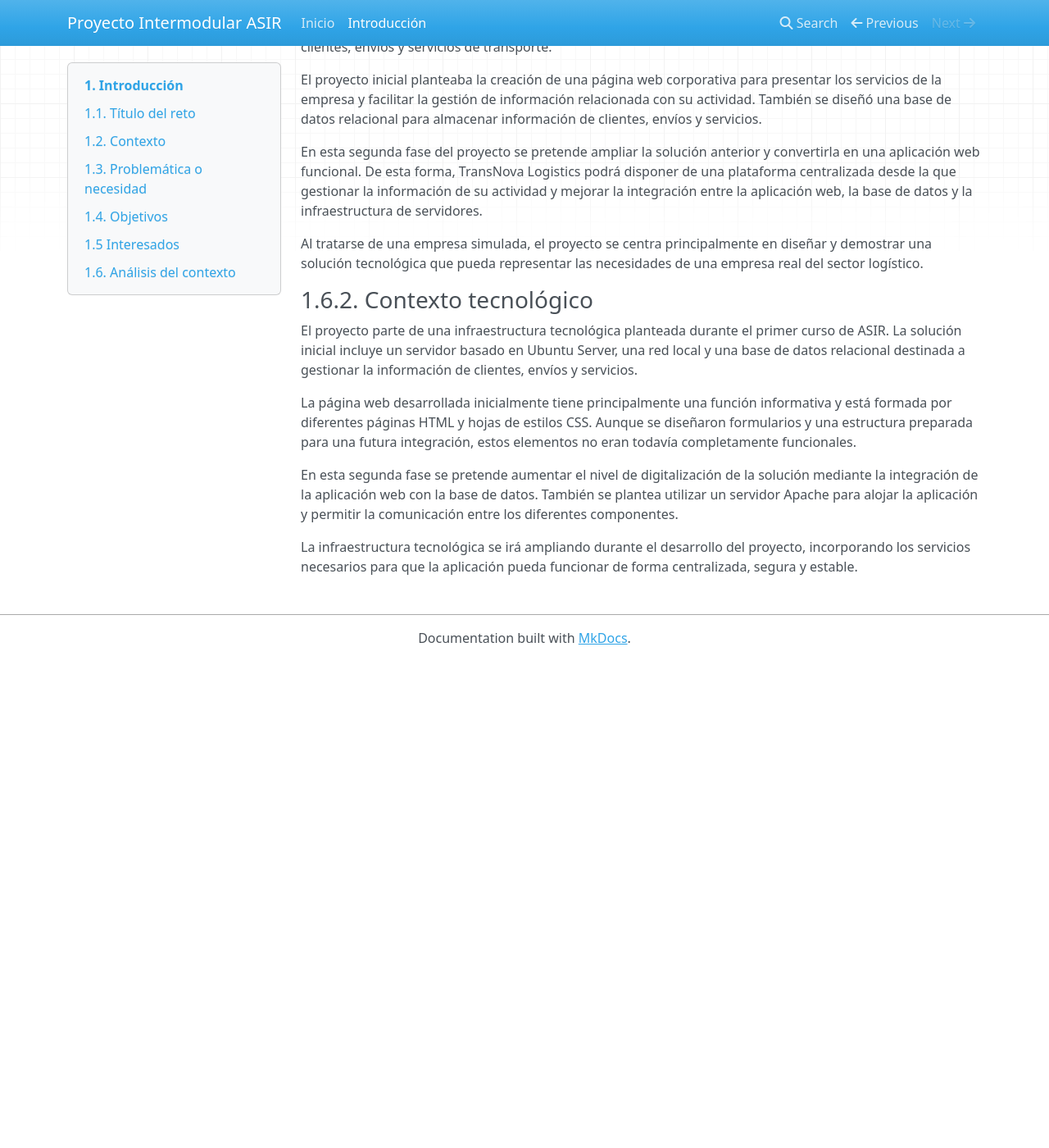
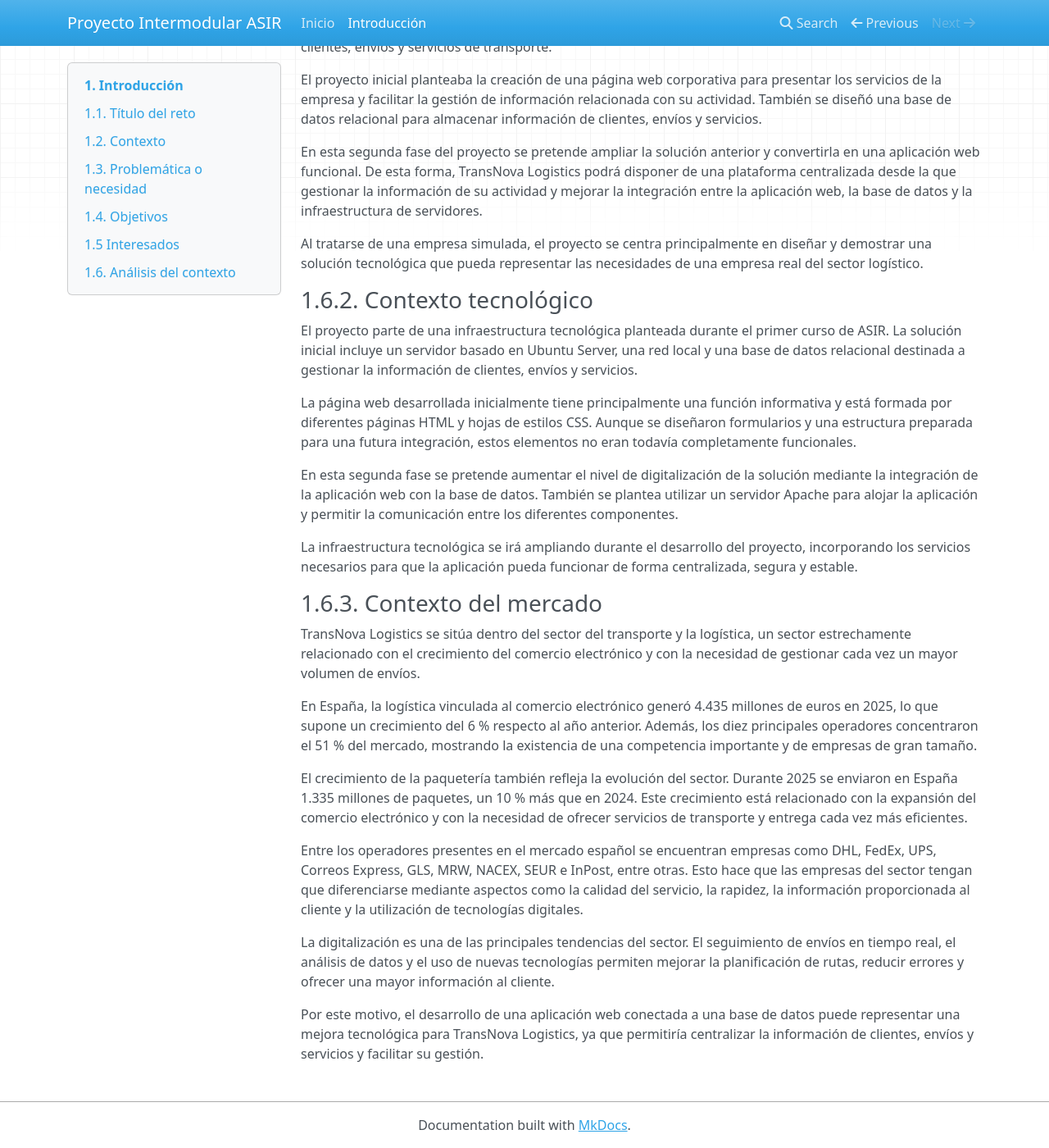
Before and after one commit to joelsanchezgalera-ship-it/Proyecto-Intermodular-ASIR, an MkDocs documentation site: the page built from docs/01_introduccion.md, in a window 1280 px wide and 1400 px high, scrolled down 1747 px. Shown: the whole window at 82% size. Built offline with MkDocs 1.6.1, drawn with Linux system fonts in a browser that asks for light colours; nearby versions of some CDN libraries; before the commit the page ends 2553 px from its top, so only the background shows below that.

Commit message:
Añadido contexto del mercado

```diff
--- a/docs/01_introduccion.md
+++ b/docs/01_introduccion.md
@@ -63,3 +63,17 @@ La página web desarrollada inicialmente tiene principalmente una función infor
 En esta segunda fase se pretende aumentar el nivel de digitalización de la solución mediante la integración de la aplicación web con la base de datos. También se plantea utilizar un servidor Apache para alojar la aplicación y permitir la comunicación entre los diferentes componentes.
 
 La infraestructura tecnológica se irá ampliando durante el desarrollo del proyecto, incorporando los servicios necesarios para que la aplicación pueda funcionar de forma centralizada, segura y estable.
+
+### 1.6.3. Contexto del mercado
+
+TransNova Logistics se sitúa dentro del sector del transporte y la logística, un sector estrechamente relacionado con el crecimiento del comercio electrónico y con la necesidad de gestionar cada vez un mayor volumen de envíos.
+
+En España, la logística vinculada al comercio electrónico generó 4.435 millones de euros en 2025, lo que supone un crecimiento del 6 % respecto al año anterior. Además, los diez principales operadores concentraron el 51 % del mercado, mostrando la existencia de una competencia importante y de empresas de gran tamaño.
+
+El crecimiento de la paquetería también refleja la evolución del sector. Durante 2025 se enviaron en España 1.335 millones de paquetes, un 10 % más que en 2024. Este crecimiento está relacionado con la expansión del comercio electrónico y con la necesidad de ofrecer servicios de transporte y entrega cada vez más eficientes.
+
+Entre los operadores presentes en el mercado español se encuentran empresas como DHL, FedEx, UPS, Correos Express, GLS, MRW, NACEX, SEUR e InPost, entre otras. Esto hace que las empresas del sector tengan que diferenciarse mediante aspectos como la calidad del servicio, la rapidez, la información proporcionada al cliente y la utilización de tecnologías digitales.
+
+La digitalización es una de las principales tendencias del sector. El seguimiento de envíos en tiempo real, el análisis de datos y el uso de nuevas tecnologías permiten mejorar la planificación de rutas, reducir errores y ofrecer una mayor información al cliente.
+
+Por este motivo, el desarrollo de una aplicación web conectada a una base de datos puede representar una mejora tecnológica para TransNova Logistics, ya que permitiría centralizar la información de clientes, envíos y servicios y facilitar su gestión.
```
